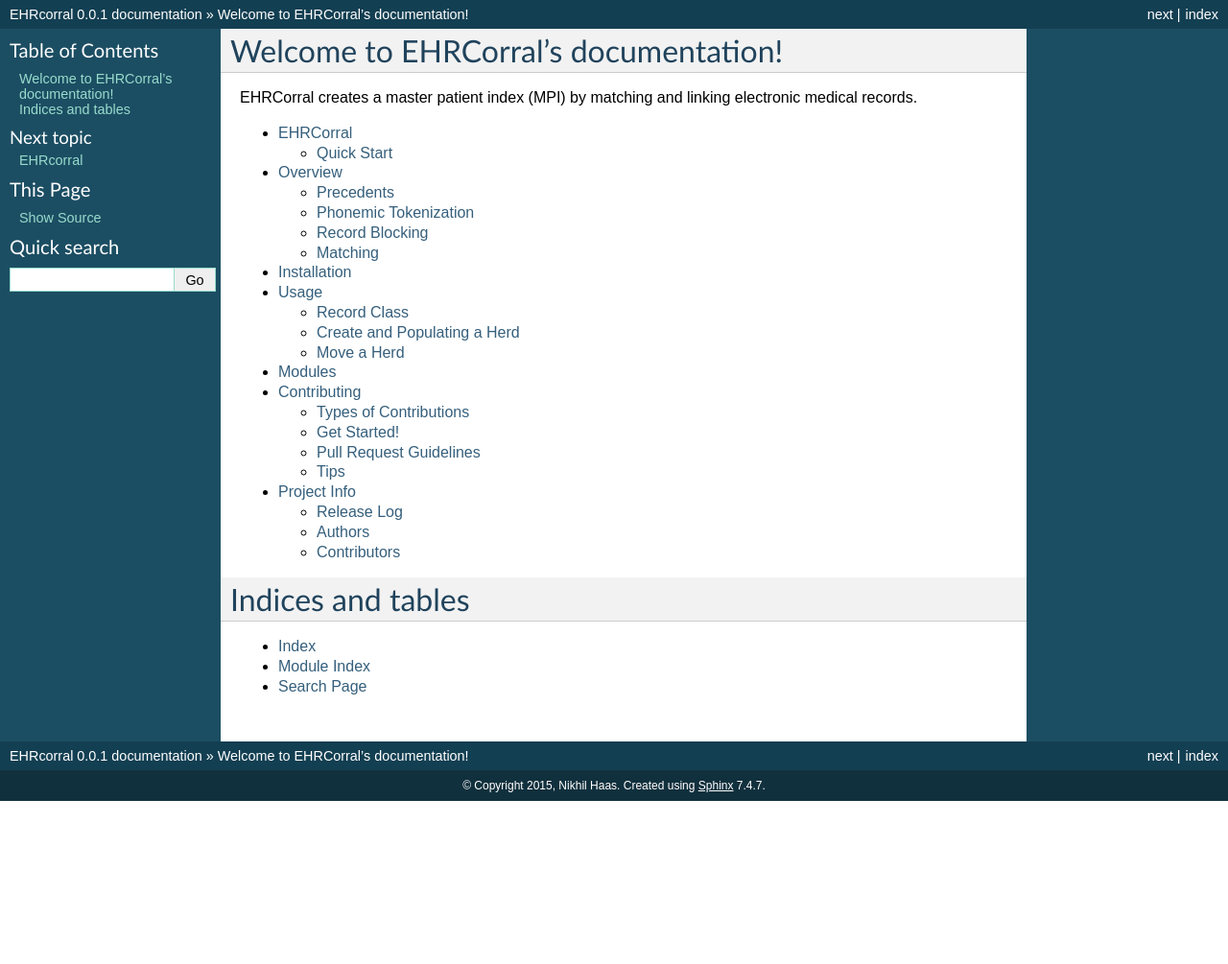
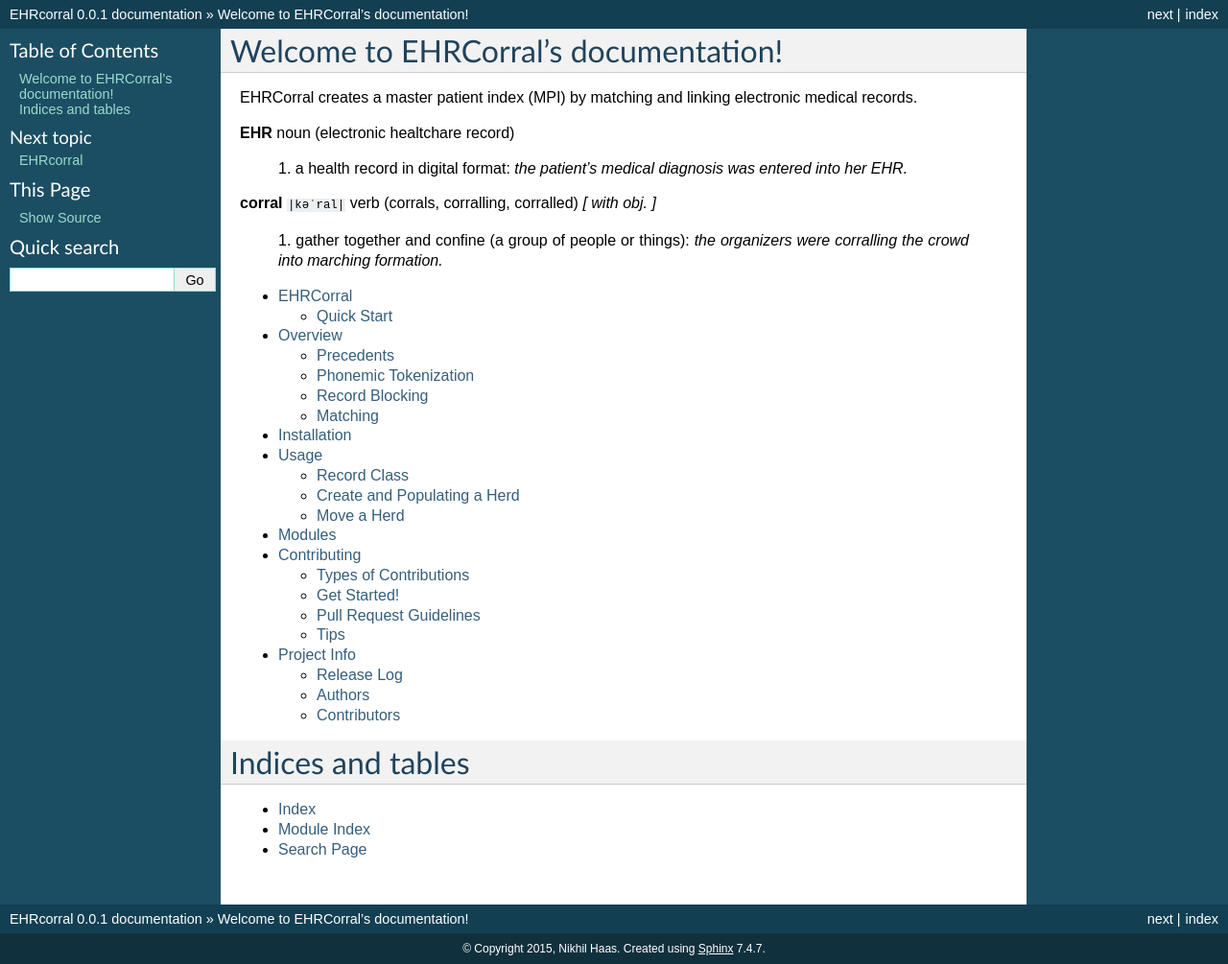
Before and after one commit to nsh87/ehrcorral, a Sphinx documentation site: the page built from docs/index.rst, in a window 1280 px wide. Shown: the whole page at 96% size. Built offline with Sphinx 7.4.7, drawn with Linux system fonts in a browser that asks for light colours; before the commit the page ends 900 px from its top, so only the background shows below that.

Commit message:
Add definition of EHR and corral into Index

```diff
--- a/docs/index.rst
+++ b/docs/index.rst
@@ -8,6 +8,18 @@
 
 EHRCorral creates a master patient index (MPI) by matching and linking
 electronic medical records.
+
+**EHR**
+noun (electronic healtchare record)
+
+  1. a health record in digital format: *the patient's medical diagnosis was
+  entered into her EHR.*
+
+**corral** ``|kəˈral|``
+verb (corrals, corralling, corralled) *[ with obj. ]*
+
+  1. gather together and confine (a group of people or things): *the organizers
+  were corralling the crowd into marching formation.*
 
 .. toctree::
    :maxdepth: 2
--- a/docs/usage.rst
+++ b/docs/usage.rst
@@ -5,6 +5,10 @@
 To use EHRcorral in a project::
 
     import ehrcorral
+
+EHRCorral considers a collection of records to be a "herd". Hence the name
+EHRCorral - generating a master patient index (MPI) of all the records will
+be done by "corraling" the herd.
 
 EHRcorral calls a collection of Records a "herd"  - think of it like a
 herd of sheep. There are some core tasks that you want to perform:
```
